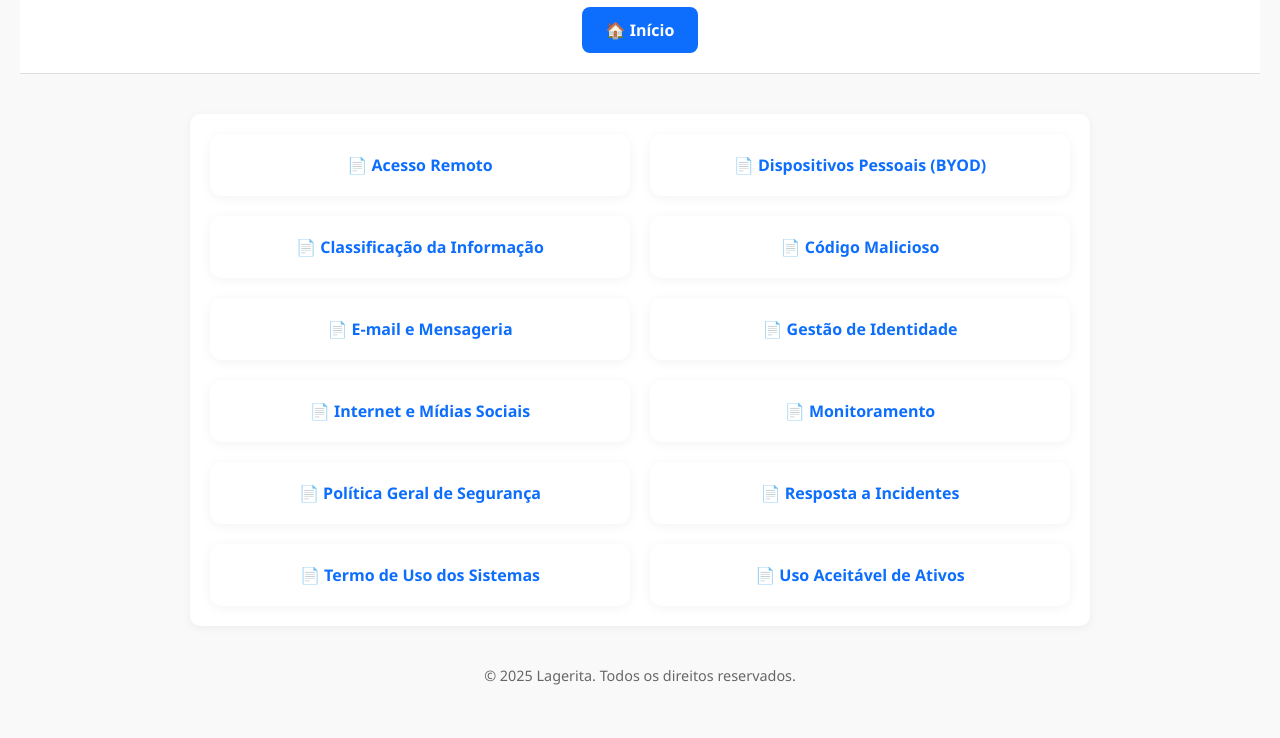
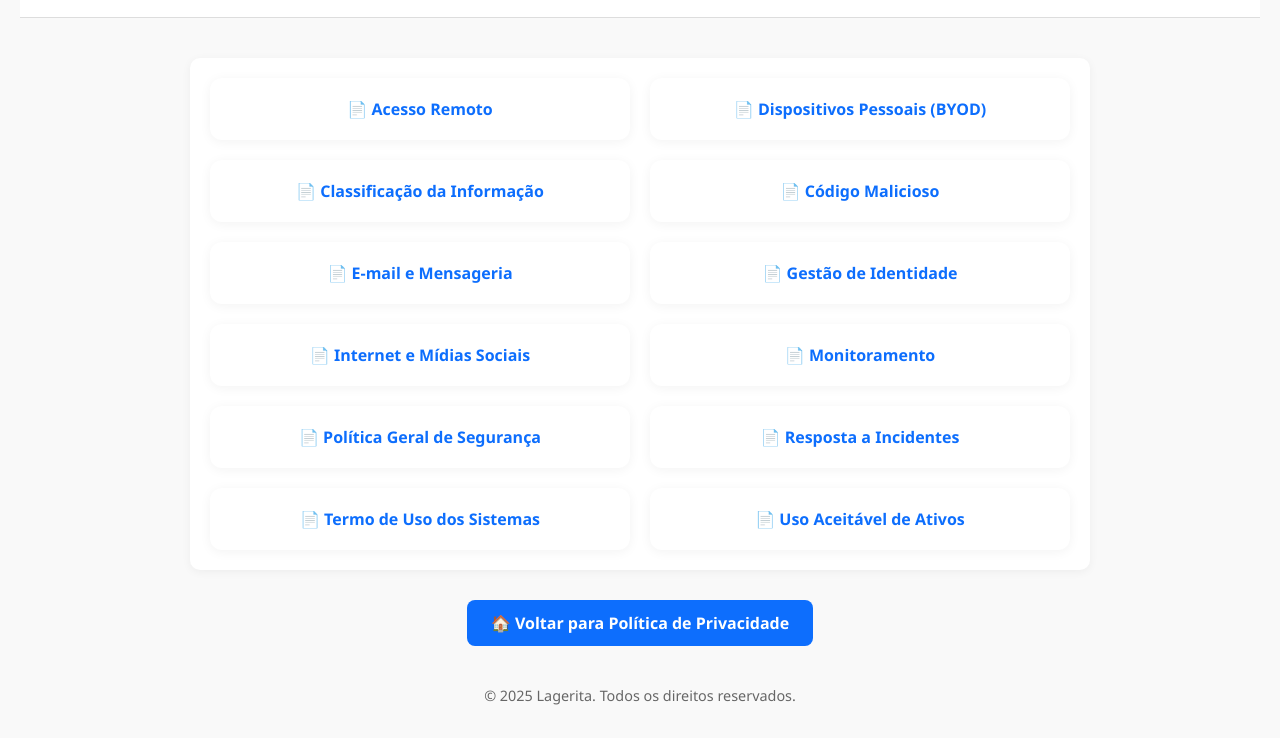
Before and after one commit to Cauams19/LageritaWebPage, a plain HTML site: page politica_seguranca.html in a window 1280 px wide. Shown: the part 62-800 px from the top of the page. Drawn offline with Linux system fonts and the light colour scheme.

Commit message:
Ajustando botões

```diff
--- a/politica_seguranca.html
+++ b/politica_seguranca.html
@@ -10,9 +10,6 @@
 <body>
   <header>
     <h1>📄 Documentos da Política de Segurança – Lagerita</h1>
-    <nav>
-      <a class="botao" href="index.html">🏠 Início</a>
-    </nav>
   </header>
 
   <main>
@@ -30,6 +27,10 @@
       <div class="card-pdf"><a href="pdfs/politica_segurancaPDF/033 LAGERITA-TUSI-R1 - Entrega.pdf" target="_blank">📄 Termo de Uso dos Sistemas</a></div>
       <div class="card-pdf"><a href="pdfs/politica_segurancaPDF/033 LAGERITA-Uso-Aceitavel-Ativos-Informacao-R1 - Entrega.pdf" target="_blank">📄 Uso Aceitável de Ativos</a></div>
     </section>
+
+    <div class="botao-voltar-politica-privacidade">
+        <a class="botao" href="index.html">🏠 Voltar para Política de Privacidade</a>
+    </div>
   </main>
 
   <footer>
--- a/style.css
+++ b/style.css
@@ -82,6 +82,11 @@ footer {
     margin: 30px 0;
 }
 
+.botao-voltar-politica-privacidade {
+    text-align: center;
+    margin: 30px 0;
+}
+
 .botao-politica-seguranca {
     text-align: center;
     margin: 30px 0;
```
Also changed, not shown: termos_privacidade.html (+2 -2 lines).
